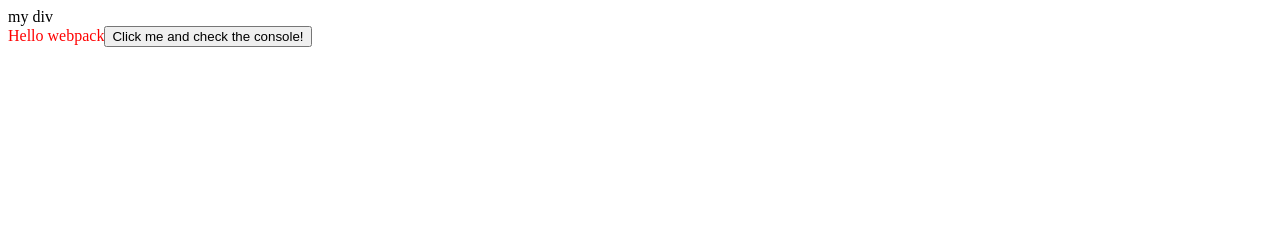
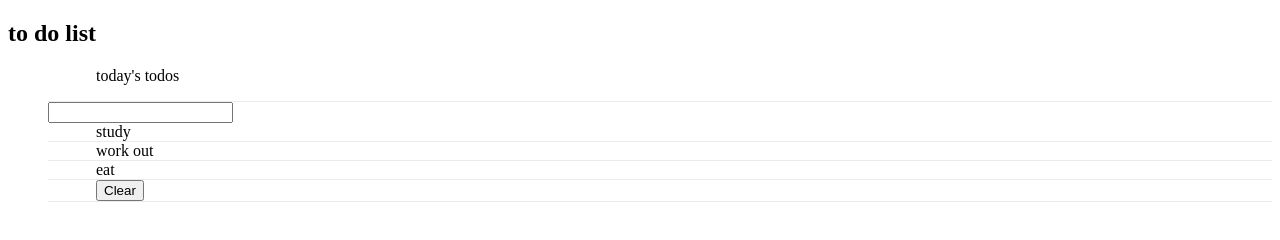
Before and after one commit to EroAuditore/todo-list, a website built with webpack: page src/index.html in a window 1280 px wide. Built offline with nearby package versions, Linux system fonts and the light colour scheme.

Commit message:
file structure reordered

```diff
--- /dev/null
+++ b/src/components/createList.js
@@ -0,0 +1,37 @@
+export default function createList() {
+  const data =[{ description: 'study', completed: false, index: 2 },
+ { description: 'work out', completed: false, index: 0 },
+ { description: 'eat', completed: false, index: 1 },]
+
+  const todoList = document.getElementById('todo-list');
+
+  /************************ First element *****************************************/
+  const firstElement = document.createElement('li');
+  const text = document.createElement('p');
+  text.innerHTML = "today's todos";
+  firstElement.appendChild(text);
+
+
+/************************ Search element *****************************************/
+  const searchElement = document.createElement('li');
+  const txtSearch = document.createElement('input');
+  searchElement.appendChild(txtSearch);
+
+/************************ End list element *****************************************/
+  const cAllElement = document.createElement('li');
+  const btn = document.createElement('button');
+  btn.innerText = "Clear";
+  cAllElement.appendChild(btn);
+
+  todoList.appendChild(firstElement);
+  todoList.appendChild(txtSearch);
+
+  data.map((task)=>{
+    let element = document.createElement('li');
+    element.innerHTML = task.description;
+    element.classList.add('hello');
+    todoList.appendChild(element);
+  })
+
+  todoList.appendChild(cAllElement);
+}
--- /dev/null
+++ b/src/css/style.css
@@ -0,0 +1,20 @@
+.todo-list {
+  list-style: none;
+}
+
+li {
+  position: relative;
+  background-color: #fff;
+  padding: 0px 3em;
+  font-size: 1rem;
+  border-bottom: 1px solid rgba(0, 0, 0, 0.08);
+  font-weight: 300;
+  -webkit-transition: background-color 200ms linear;
+  transition: background-color 200ms linear;
+  box-sizing: content-box;
+  -webkit-transform: translate3d(0, 0, 0);
+  transform: translate3d(0, 0, 0);
+  -webkit-backface-visibility: hidden;
+  backface-visibility: hidden;
+  -webkit-perspective: 1000;
+}
--- a/src/index.html
+++ b/src/index.html
@@ -7,6 +7,11 @@
     <title>TodoList</title>
 </head>
 <body>
-    <div> my div</div>
+
+    <main class="container">
+        <h2>to do list</h2>
+        <ul id="todo-list" class="todo-list">
+        </ul>
+    </main>
 </body>
 </html>
--- a/src/index.js
+++ b/src/index.js
@@ -1,22 +1,9 @@
-import _ from 'lodash';
-import './style.css';
+import './css/style.css';
 
-import printMe from './print.js';
+import createList from './components/createList';
 
-function component() {
-  const element = document.createElement('div');
-  const btn = document.createElement('button');
-
-  // Lodash, now imported by this script
-  element.innerHTML = _.join(['Hello', 'webpack'], ' ');
-  element.classList.add('hello');
-
-  btn.innerHTML = 'Click me and check the console!';
-  btn.onclick = printMe;
-
-  element.appendChild(btn);
-
-  return element;
+const run = ()=> {
+    createList();
 }
 
-document.body.appendChild(component());
+run();
--- a/src/print.js
+++ /dev/null
@@ -1,3 +0,0 @@
-export default function printMe() {
-  console.log('I get called from print.js!');
-}
--- a/src/style.css
+++ /dev/null
@@ -1,3 +0,0 @@
-.hello {
-  color: red;
-}
--- a/webpack.config.js
+++ b/webpack.config.js
@@ -5,7 +5,7 @@ module.exports = {
   mode: 'development',
   entry: {
     index: './src/index.js',
-    print: './src/print.js',
+    print: './src/components/createList.js',
   },
   devtool: 'inline-source-map',
   devServer: {
```
Also changed, not shown: .github/workflows/linters.yml (renamed from src/.github/workflows/linters.yml).
